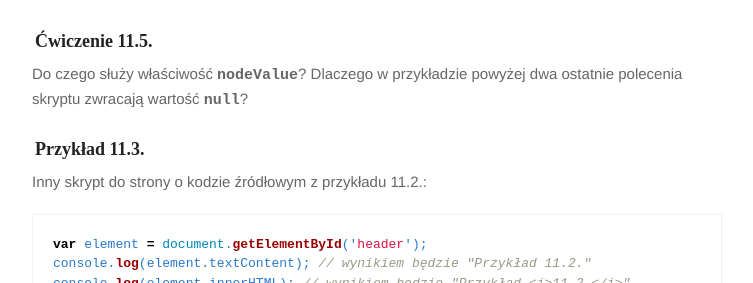
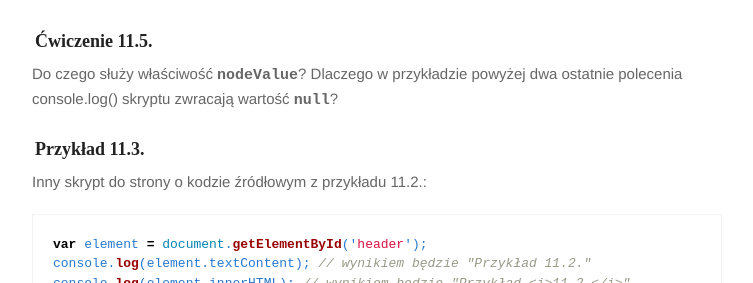
Before and after one commit to marcin-szczepanski/TWE, a Jekyll site: the page built from zajecia/1B/zaj06.md, in a window 1280 px wide and 900 px high, scrolled down 4674 px. Shown: the part 195-478 px from the top of the window, without its empty margins (263-1016 px from the left). Built offline with Jekyll 4.4.1, drawn with Linux system fonts in a browser that asks for light colours; some web fonts are replaced.

Commit message:
Add zaj06

```diff
--- a/zajecia/1B/zaj06.md
+++ b/zajecia/1B/zaj06.md
@@ -190,7 +190,7 @@ element.firstChild.nodeValue = "Zmieniony przykład ";
 
 ### Ćwiczenie 11.5.
 
-Do czego służy właściwość <span class="preformat">nodeValue</span>? Dlaczego w przykładzie powyżej dwa ostatnie polecenia skryptu zwracają wartość <span class="preformat">null</span>?
+Do czego służy właściwość <span class="preformat">nodeValue</span>? Dlaczego w przykładzie powyżej dwa ostatnie polecenia <span class="preforma">console.log()</span> skryptu zwracają wartość <span class="preformat">null</span>?
 
 ### Przykład 11.3.
 
```
